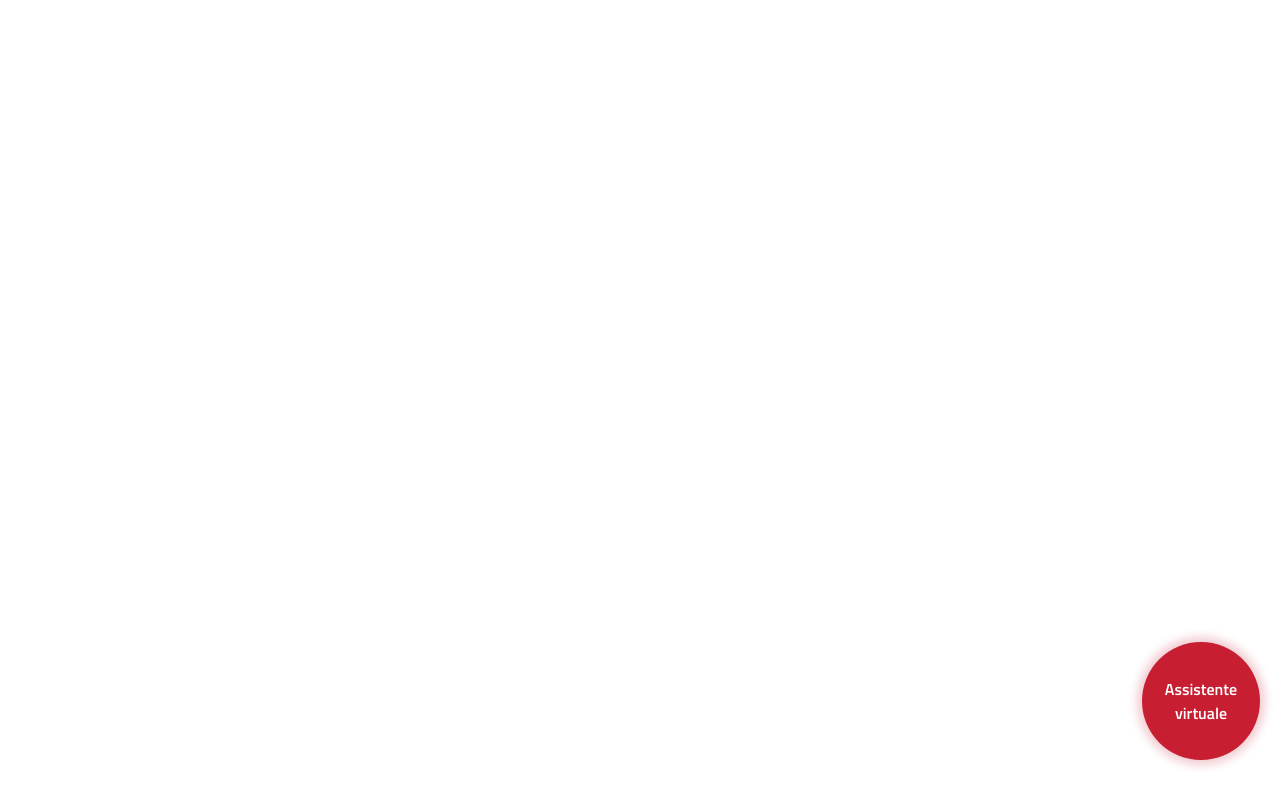
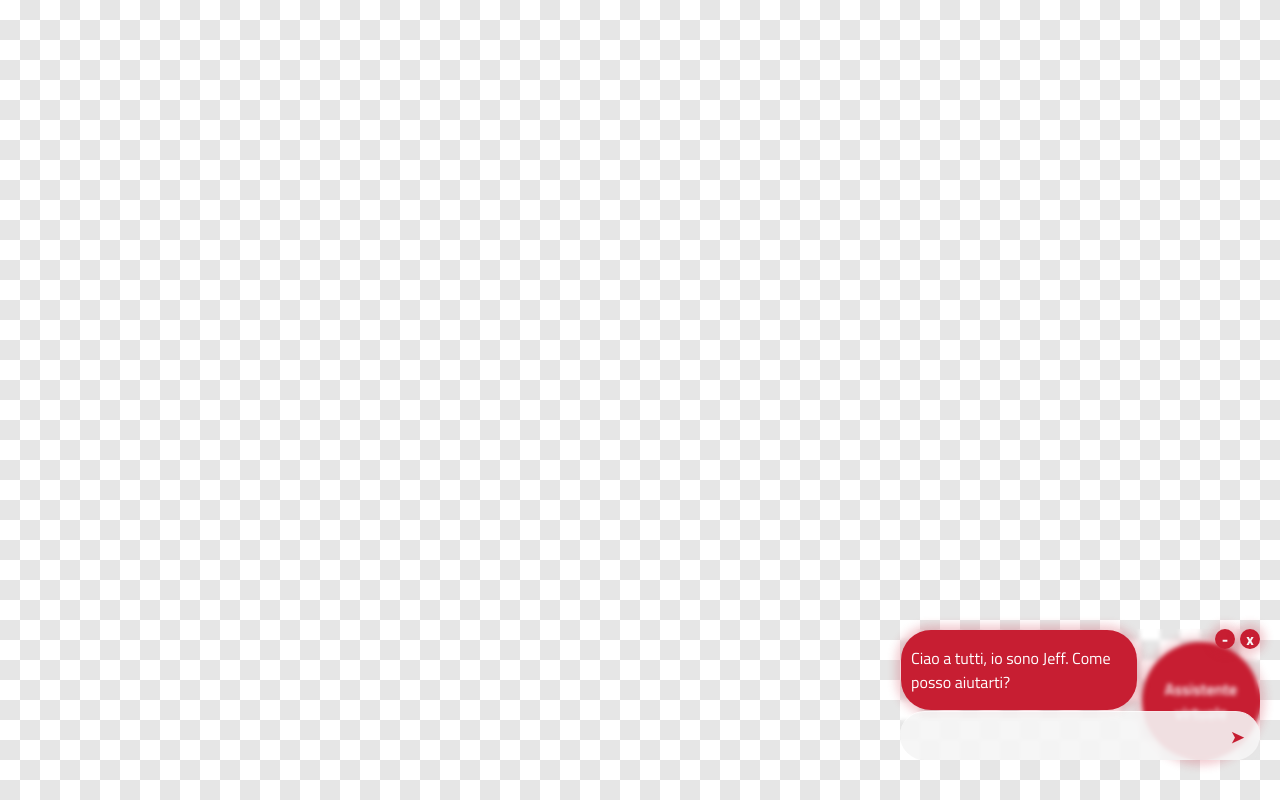
Before and after one commit to UmbertoRizzo/Jeff, a plain HTML site: page index.html in a window 1280 px wide. Drawn offline with Linux system fonts and the light colour scheme.

Commit message:
prima versione per la chat iniziale

```diff
--- a/app.js
+++ b/app.js
@@ -131,3 +131,17 @@ bottone.addEventListener("pointerup", function(e) {
     bottone.releasePointerCapture(e.pointerId);
 
 });
+
+//da qui parte il codice della gestione della chat
+
+const chatInput = document.querySelector(".chat-input");
+const chatContainer = document.querySelector(".chat-container");
+
+chatInput.addEventListener("input", function() {
+    chatInput.rows = 1;
+
+    const lineHeight = 20;
+    const righe = Math.ceil(chatInput.scrollHeight / lineHeight - 1);
+
+    chatInput.rows = Math.min(righe, 5);
+});
--- a/index.html
+++ b/index.html
@@ -14,5 +14,22 @@
             <span class="left-arrow">&gt</span>
             <span class="text">Assistente<br>virtuale</span>
         </button>
+
+        <section class="chat">
+            <div class="chat-header">
+                <p>Ciao a tutti, io sono Jeff.
+                Come posso aiutarti?</p>
+            </div>
+            <button class="minimize-button">
+                <span>-</span>
+            </button>
+            <button class="close-button">
+                x
+            </button>
+            <div class="chat-messages"></div>
+            <form class="chat-form">
+                <textarea class="chat-input" rows="1" type="text"></textarea>
+                <button class="send-button" type="submit">➤</button>
+            </form>
     </body>
 </html>
--- a/style.css
+++ b/style.css
@@ -3,6 +3,13 @@ body {
     background-color: #ffffff;
     margin: 100px;
     padding: 40px;
+    background-image:
+        linear-gradient(45deg, #e6e6e6 25%, transparent 25%),
+        linear-gradient(-45deg, #e6e6e6 25%, transparent 25%),
+        linear-gradient(45deg, transparent 75%, #e6e6e6 75%),
+        linear-gradient(-45deg, transparent 75%, #e6e6e6 75%);
+    background-size: 40px 40px;
+    background-position: 0 0, 0 20px, 20px -20px, -20px 0px;
 }
 
 :root {
@@ -97,3 +104,164 @@ body {
     font-size: 40px;
     font-weight: 1000;
 }
+
+.chat {
+    display: none;
+
+    background-color: rgba(255, 255, 255, 0);
+    backdrop-filter: blur(2px);
+
+    position: fixed;
+    right: 20px;
+    bottom: 40px;
+    width: 360px;
+    height: fit-content;
+    border-radius: 10px;
+    display: flex;
+    flex-direction: column;
+}
+
+.chat-header {
+    display: flex;
+
+    background-color: var(--primary-color);
+    color: var(--text-color);
+    box-shadow: var(--shadow);
+    font-family: var(--font-family);
+    font-weight: 500;
+    font-size: 16px;
+    padding: 0px 10px;
+    margin: 1px;
+    border-radius: 30px;
+    width: fit-content;
+    max-width: 60%;
+    height: fit-content;
+    text-align: left;
+
+}
+
+.chat-form {
+    display: flex;
+
+    align-items: flex-end;
+
+    position: sticky;
+    bottom: var(--position-bottom);
+    right: var(--position-right);
+    width: 340px;
+    height: fit-content;
+    padding: 10px;
+
+    background-color: var(--secondary-color);
+    opacity: 0.9;
+    backdrop-filter: blur(2px);
+    -webkit-backdrop-filter: blur(2px);
+
+    border-top: 1px solid #ffffff;
+    border-radius: 30px;
+
+}
+
+.chat-input {
+    border: none;
+    border-radius: 30px;
+    outline: none;
+    padding-left: 15px;
+
+
+    background-color: transparent;
+    appearance: none;
+
+    width: 100%;
+    line-height: 1.5;
+
+    font-family: var(--font-family);
+    font-size: 16px;
+    font-weight: 500;
+    color: #000000;
+    resize: none;
+    overflow-y: auto;
+
+
+}
+
+.send-button {
+    border: none;
+    background-color: transparent;
+    text-align: right;
+    color: var(--primary-color);
+    font-family: var(--font-family);
+    font-size: 16px;
+    font-weight: 600;
+    cursor: default;
+    align-self: flex-end;
+}
+
+.close-button {
+    display: flex;
+    align-items: center;
+
+    border: none;
+    background-color: var(--primary-color);
+    border-radius: 50%;
+    width: 20px;
+    height: 20px;
+
+    text-align: center;
+    justify-content: center;
+    color: var(--secondary-color);
+    font-family: var(--font-family);
+    font-size: 16px;
+    font-weight: 800;
+    cursor: default;
+    position: absolute;
+    top: auto;
+    right: 0px;
+    appearance: none;
+    -webkit-appearance: none;
+    box-shadow: var(--shadow);
+}
+
+.close-button:hover{
+    transform: scale(1.05);
+    transition: transform 0,6s ease ;
+}
+
+.minimize-button {
+    display: flex;
+    align-items: center;
+
+    border: none;
+    background-color: var(--primary-color);
+    border-radius: 50%;
+    width: 20px;
+    height: 20px;
+
+    text-align: center;
+    justify-content: center;
+    color: var(--secondary-color);
+    font-family: var(--font-family);
+    font-size: 16px;
+    font-weight: 800;
+    cursor: default;
+    position: absolute;
+    top: auto;
+    right: 25px;
+    appearance: none;
+    -webkit-appearance: none;
+    box-shadow: var(--shadow);
+}
+.minimize-button:hover {
+    transform: scale(1.05);
+    transition: transform 0,6s ease;
+}
+
+.messaggi {
+mask-image: linear-gradient(
+    to bottom,
+    transparent 0,
+    black 32px,
+    black calc(100% - 32px),
+    transparent 100%
+);
+}
```
